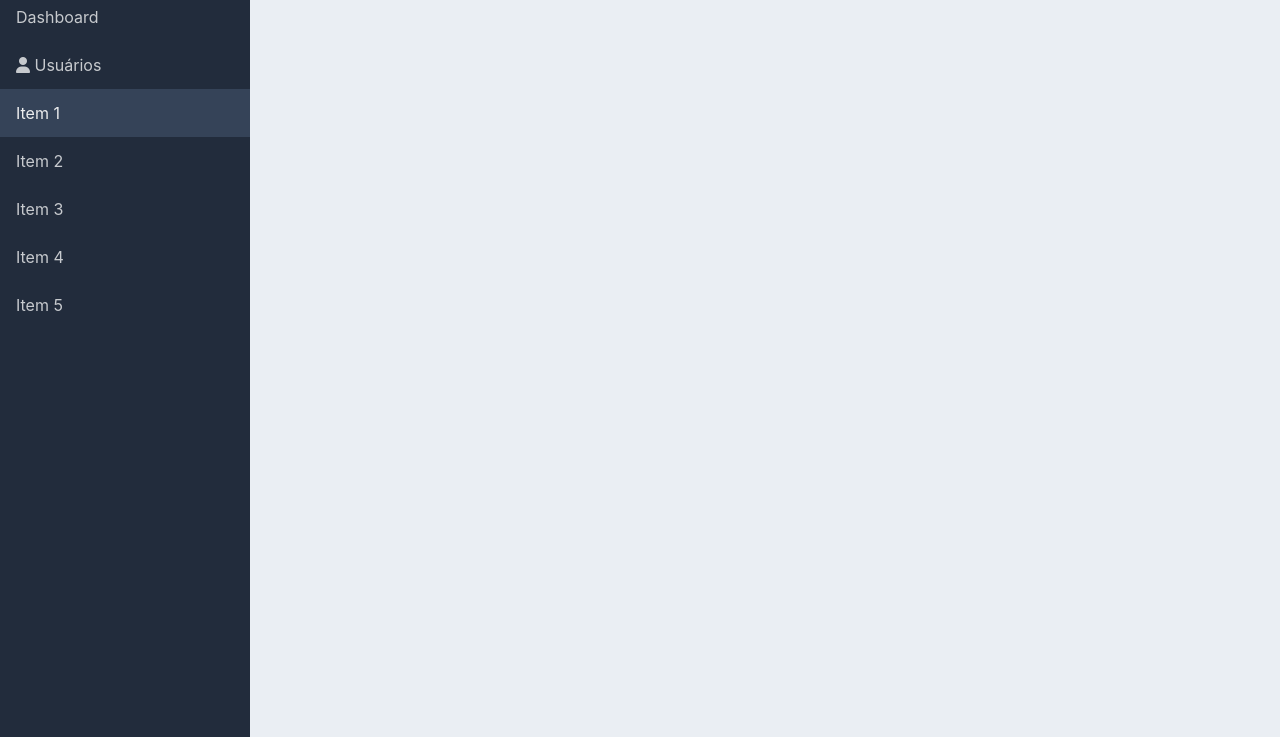
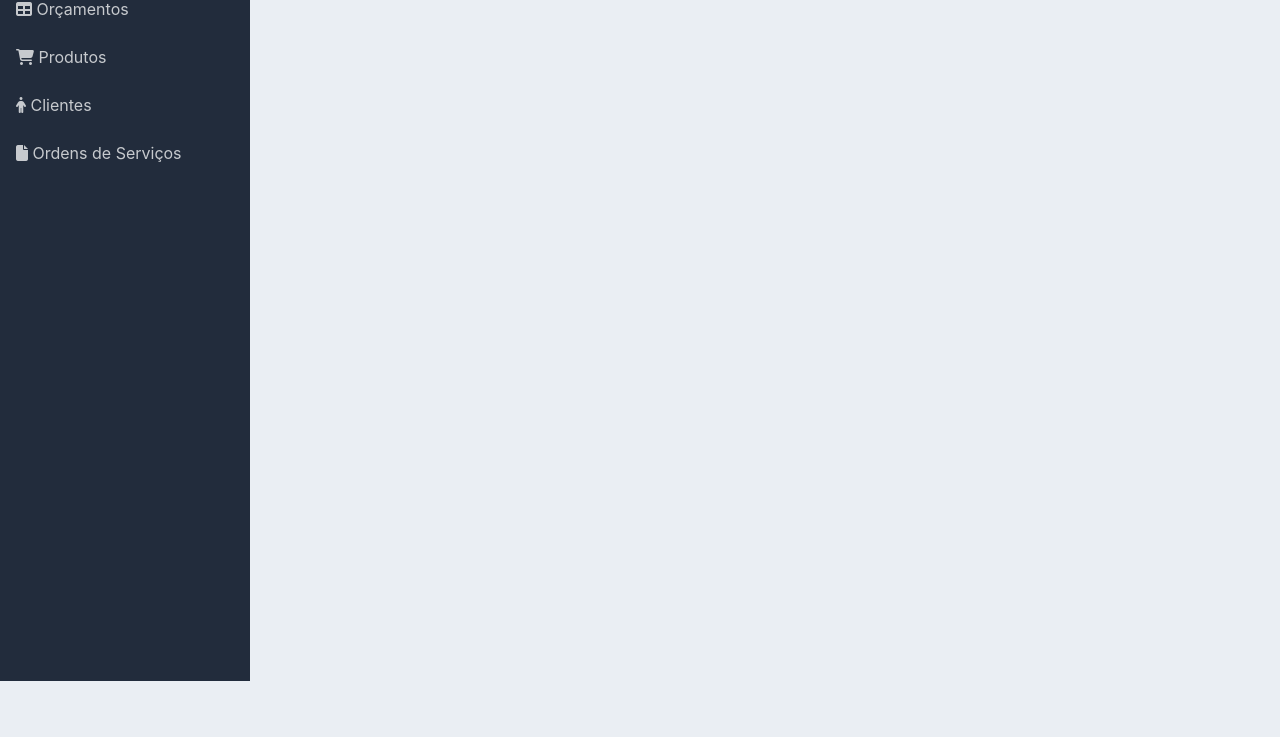
Before and after one commit to Ivonilson/layout-admin, a plain HTML site: page index.html in a window 1280 px wide. Shown: the part 119-856 px from the top of the page. After the commit the page ends 800 px from the top, so only its background shows below. Drawn offline with nearby package versions, Linux system fonts and the light colour scheme.

Commit message:
icones dos menus

```diff
--- a/index.html
+++ b/index.html
@@ -9,7 +9,6 @@
 	<title>Home</title>
 </head>
 <body>
-<h1>TESTANDO O GIT</h1>
 <nav class="navbar navbar-expand-lg navbar-dark bg-dark">
   <a class="sidebar-toggle text-light mr-3"><span class="navbar-toggler-icon"></span></a>
   <img class="rounded-circle" src="assets/logo.jpg" width="40" height="40">&nbsp
@@ -26,11 +25,9 @@
           Opções
         </a>
         <div class="dropdown-menu" aria-labelledby="navbarDropdown">
-          <a class="dropdown-item" href="#">Orçamentos</a>
-          <a class="dropdown-item" href="#">Produtos</a>
-           <a class="dropdown-item" href="#">Clientes</a>
+          <a class="dropdown-item" href="#"><i class="fa-solid fa-user"></i> Novo Usuário</a>
           <div class="dropdown-divider"></div>
-          <a class="dropdown-item" href="#">Ordens de serviços</a>
+          <a class="dropdown-item" href="#"><i class="fa-solid fa-right-from-bracket"></i> Logout</a>
         </div>
       </li>
 
@@ -46,13 +43,11 @@
 <div class="d-flex">
     <nav class="sidebar">
       <ul class="list-unstyled">
-        <li><a href="">Dashboard</a></li>
-        <li><a href=""><i class="fas fa-user"></i> Usuários</a></li>
-        <li class="active"><a href="">Item 1</a></li>
-        <li><a href="">Item 2</a></li>
-        <li><a href="">Item 3</a></li>
-        <li><a href="">Item 4</a></li>
-        <li><a href="">Item 5</a></li>
+        <li class="active"><a href=""><i class="fa-solid fa-chart-column"></i> Dashboard</a></li>
+        <li><a href=""><i class="fa-solid fa-table"></i> Orçamentos</a></li>
+        <li><a href=""><i class="fa-solid fa-cart-shopping"></i> Produtos</a></li>
+        <li><a href=""><i class="fa-solid fa-person"></i> Clientes</a></li>
+        <li><a href=""><i class="fa-solid fa-file"></i> Ordens de Serviços</a></li>
       </ul>
     </nav>
 </div>
```
